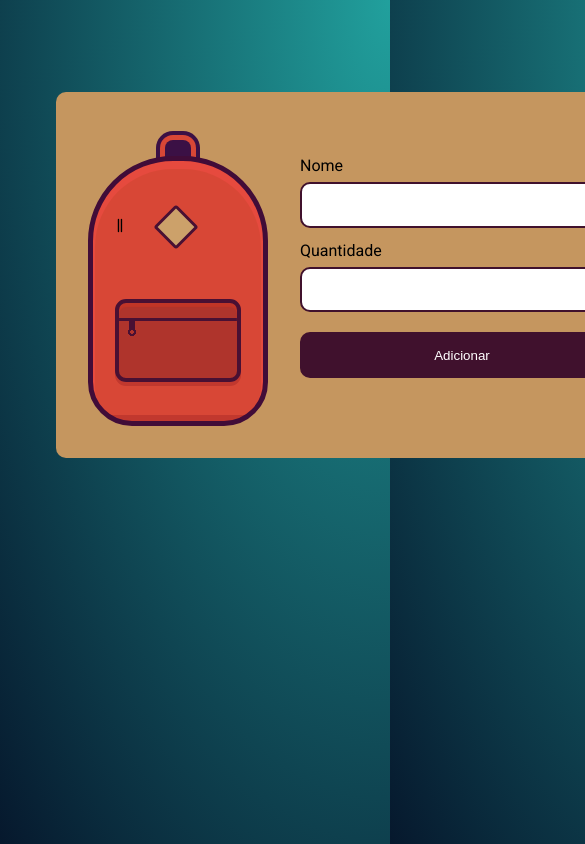
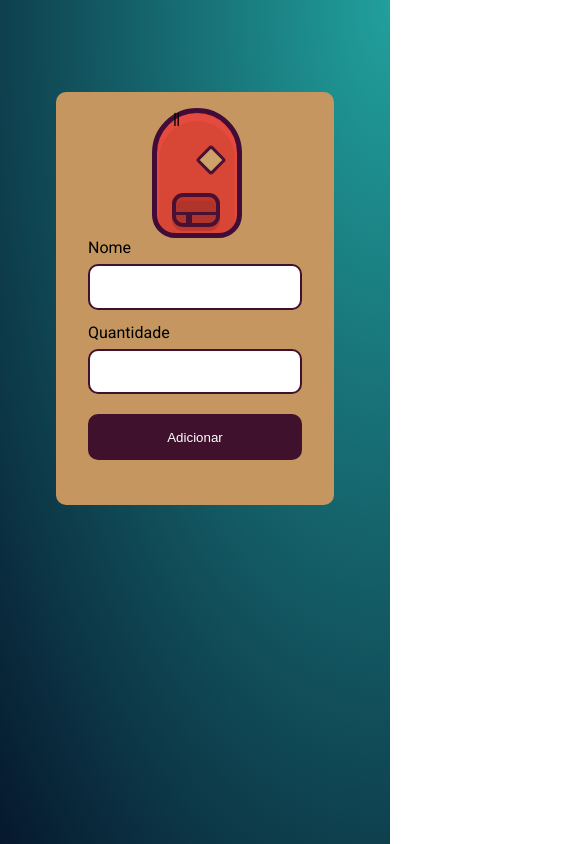
Before and after one commit to Jheimys/Mochila_de_viagem, a plain HTML site: page index.html in a window 390 px wide. Shown: the top 844 px of the page, 585 px wide, since content can reach past the window. Drawn offline with Linux system fonts and the light colour scheme.

Commit message:
:construction: Fazendo layout responsivo

```diff
--- a/assets/css/style.css
+++ b/assets/css/style.css
@@ -129,3 +129,75 @@ html {
     Background: #C5965F;
     font-weight: 400;
 }
+
+@media(max-width: 1048px) {
+    html {
+        background-repeat:round;
+    }
+
+    .conteudo {
+        display: block;
+    }
+
+    .lista{
+        margin-top:  1rem;
+    }
+}
+
+@media(max-width:716px){
+
+   .principal{
+        min-width:30rem;
+   }
+}
+
+@media(max-width:594px) {
+
+    .principal{
+        min-width:20rem;
+   }
+    .mochila{
+        min-width: 8.12rem;
+        max-width: 8.12rem;
+        height:9.37rem;
+    }
+
+    .mochila:before {
+        height: 2.81rem;
+        width: 5.62rem;
+    }
+}
+
+@media(max-width: 500px) {
+
+    .principal{
+        display: block;
+        min-width:15rem;
+        padding-top: 1rem
+    }
+
+    .mochila{
+        min-width: 5rem;
+        max-height: 2.5rem;
+        height: 6rem;
+        margin-left: 30%;
+    }
+
+    .mochila:before {
+        height: 1.6rem;
+        width: 2.5rem;
+        margin-left: 0.9rem;
+        margin-top: 0rem;
+    }
+
+    .mochila:after{
+        width: 1rem;
+        height: 1rem;
+        margin-left: 2.7rem;
+        margin-top: -2.8rem;
+    }
+
+    .item {
+        white-space:nowrap;
+    }
+}
```
